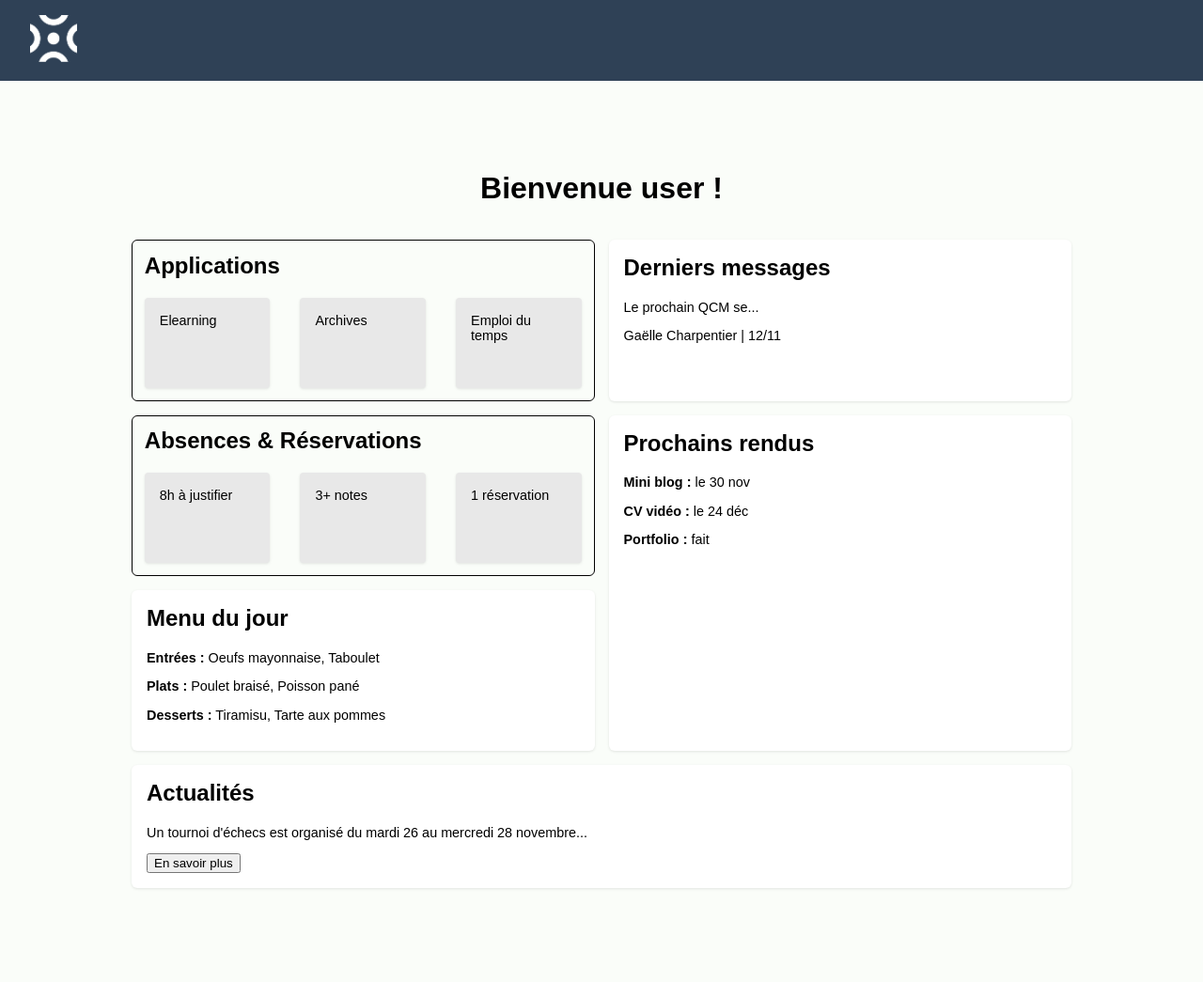
After one commit to llclarall/ENT, a PHP site: page /accueil.php in a window 1280 px wide. The commit adds this page. Shown: the whole page at 94% size. Run offline with PHP 8.4, Linux system fonts and the light colour scheme.

Commit message:
header done

```diff
--- /dev/null
+++ b/accueil/accueil.php
@@ -0,0 +1,71 @@
+<?php
+    include('header.php');
+?>
+
+<!DOCTYPE html>
+<html lang="fr">
+
+<head>
+    <meta charset="UTF-8">
+    <meta name="viewport" content="width=device-width, initial-scale=1.0">
+    <title>Accueil ENT</title>
+    <link rel="stylesheet" href="styles.css">
+</head>
+
+<body>
+
+
+    <div class="accueil">
+        <h1>Bienvenue user !</h1>
+
+        <div class="container">
+            <!-- Applications avec 3 sous-blocs -->
+            <div class="applications">
+                <h2>Applications</h2>
+                <div class="flex-container">
+                    <div class="widget sub-block">Elearning</div>
+                    <div class="widget sub-block">Archives</div>
+                    <div class="widget sub-block">Emploi du temps</div>
+                </div>
+            </div>
+            <!-- Réservations avec 3 sous-blocs -->
+            <div class="reservations">
+                <h2>Absences & Réservations</h2>
+                <div class="flex-container">
+                    <div class="widget sub-block">8h à justifier</div>
+                    <div class="widget sub-block">3+ notes</div>
+                    <div class="widget sub-block">1 réservation</div>
+                </div>
+            </div>
+
+            <!-- Derniers messages -->
+            <div class="widget messages">
+                <h2>Derniers messages</h2>
+                <p>Le prochain QCM se...</p>
+                <p>Gaëlle Charpentier | 12/11</p>
+            </div>
+            <!-- Menu -->
+            <div class="widget menu">
+                <h2>Menu du jour</h2>
+                <p><strong>Entrées :</strong> Oeufs mayonnaise, Taboulet</p>
+                <p><strong>Plats :</strong> Poulet braisé, Poisson pané</p>
+                <p><strong>Desserts :</strong> Tiramisu, Tarte aux pommes</p>
+            </div>
+            <!-- To-Do List -->
+            <div class="widget rendus">
+                <h2>Prochains rendus</h2>
+                <p><strong>Mini blog :</strong> le 30 nov</p>
+                <p><strong>CV vidéo :</strong> le 24 déc</p>
+                <p><strong>Portfolio :</strong> fait</p>
+            </div>
+            <!-- Actualités -->
+            <div class="widget actualites">
+                <h2>Actualités</h2>
+                <p>Un tournoi d'échecs est organisé du mardi 26 au mercredi 28 novembre...</p>
+                <button>En savoir plus</button>
+            </div>
+        </div>
+    </div>
+</body>
+
+</html>
--- /dev/null
+++ b/accueil/header.php
@@ -0,0 +1,14 @@
+<!DOCTYPE html>
+<html lang="en">
+<head>
+    <meta charset="UTF-8">
+    <meta name="viewport" content="width=device-width, initial-scale=1.0">
+    <title>Document</title>
+    <link rel="stylesheet" href="styles.css">
+</head>
+<body>
+    <header>
+        <img src="images/intranet-logo-complet.png" alt="">
+    </header>
+</body>
+</html>
--- a/accueil/styles.css
+++ b/accueil/styles.css
@@ -1,22 +1,54 @@
+
+:root {
+    --bg-color : #FAFDF9;
+    --bleu : #2F4156;
+}
+
 body {
     margin: 0;
     padding: 0;
     box-sizing: border-box;
-    background-color: #f4f4f4;
+    background-color: var(--bg-color);
     font-family: Arial, sans-serif;
+}
+
+header {
+    background-color: var(--bleu);
+    color: white;
+    padding: 1rem;
+    text-align: center;
+    display: block;
+    text-align: left;
+}
+
+header img {
+    width: 50px;
+    height: 50px;
+    margin-left: 1rem;
 }
 
 
 /* ACCUEIL CLARA */
 
-.container {
+.accueil {
+    margin: 0 auto;
+    padding: 5rem 0;
+}
+
+.accueil h1 {
+    text-align: center;
+    font-size: 2rem;
+    margin: 1rem 0;
+}
+
+.accueil .container {
     display: grid;
     grid-template-areas:
-        "applications applications messages"
-        "reservations reservations messages"
-        "rendus rendus menu"
-        "actualites actualites actualites";
-    grid-template-columns: repeat(3, 1fr);
+        "applications messages"
+        "reservations rendus"
+        "menu rendus"
+        "actualites actualites";
+    grid-template-columns: repeat(2, 1fr);
     grid-template-rows: auto;
     gap: 15px;
     padding: 20px;
@@ -25,7 +57,7 @@ body {
 }
 
 /* Widget général */
-.widget {
+.accueil .widget {
     background: #fff;
     border-radius: 6px; /* Coins moins arrondis */
     padding: 1rem; /* Réduction du padding */
@@ -35,21 +67,22 @@ body {
     transition: transform 0.2s, box-shadow 0.2s;
 }
 
-.widget:hover {
+.accueil .widget:hover {
     transform: scale(1.01);
     box-shadow: 0 2px 6px rgba(0, 0, 0, 0.15);
 }
 
 /* Flexbox pour les sous-blocs */
-.flex-container {
+.accueil .flex-container {
     display: flex;
     justify-content: space-between;
-    gap: 8px; /* Réduction de l'espace entre sous-blocs */
+    align-items: center;
+    gap: 2rem;
 }
 
-.sub-block {
+.accueil .sub-block {
     flex: 1;
-    height: 3.5rem; /* Réduction de la hauteur */
+    height: 4rem;
     background-color: #e8e8e8;
     border-radius: 4px;
 }
@@ -84,3 +117,8 @@ body {
 .actualites {
     grid-area: actualites;
 }
+
+.accueil h2 {
+    font-size: 1.5rem;
+    margin-top: 0;
+}
```
Also changed, not shown: accueil/accueil.html (deleted, +0 -66 lines), accueil/images/intranet-logo-complet.png (added).
